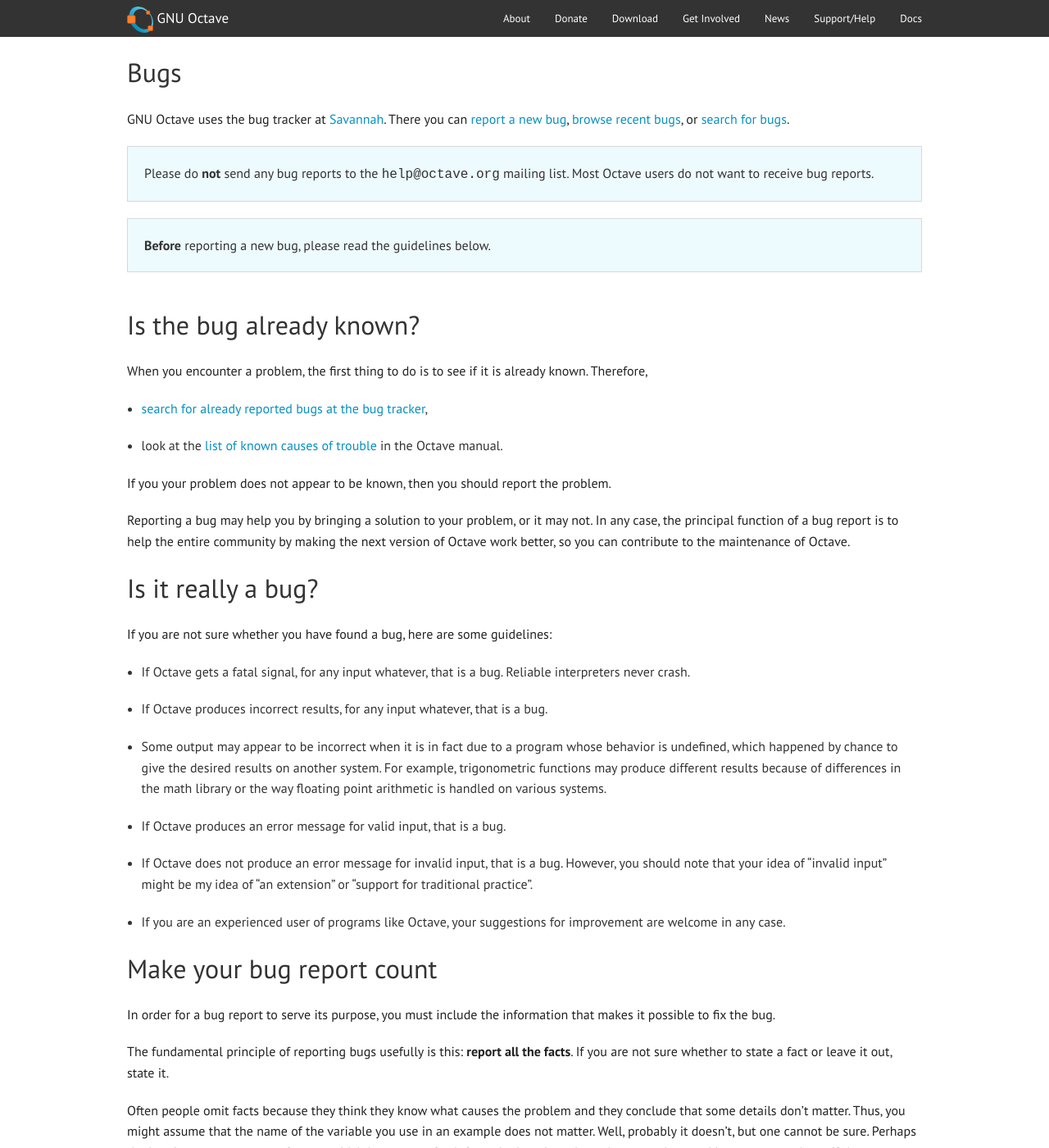
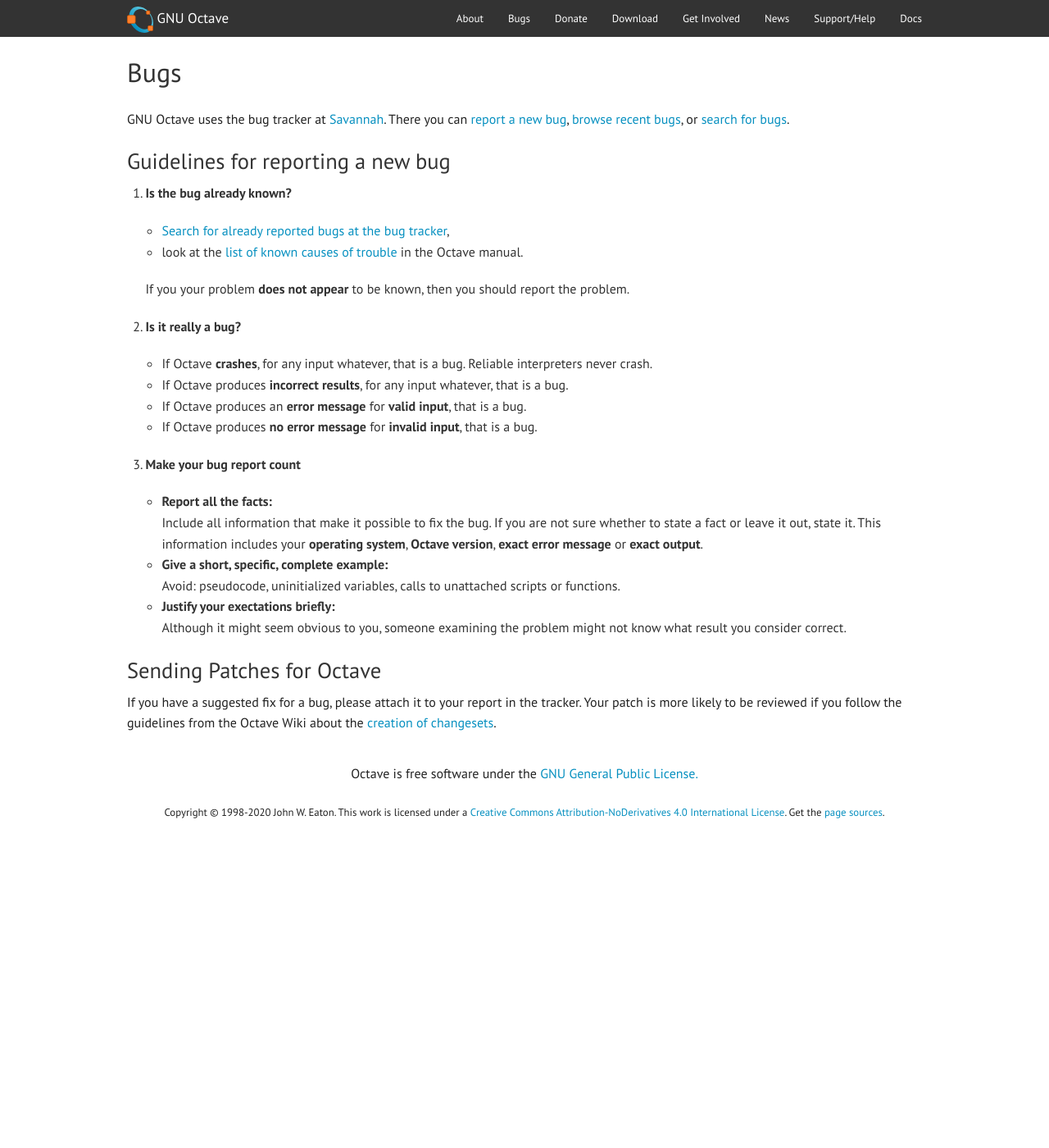
Before and after one commit to gnu-octave/gnu-octave.github.io, a Jekyll site: the page built from bugs.md, in a window 1280 px wide and 1400 px high. Shown: the whole window at 82% size. Built offline with Jekyll 4.4.1, drawn with Linux system fonts in a browser that asks for light colours; some of the changed text lies outside the part shown.

Commit message:
* bugs.md: Overhaul page.

```diff
--- a/bugs.md
+++ b/bugs.md
@@ -1,155 +1,59 @@
 ---
 layout: page
 title: Bugs
-menu: false
+menu: true
 ---
 
-GNU Octave uses the bug tracker at [Savannah][1].
-There you can [report a new bug][2], [browse recent bugs][1],
-or [search for bugs][3].
+GNU Octave uses the bug tracker at [Savannah]({{ site.bugs_url }}).
+There you can [report a new bug]({{ site.bugs_url }}&func=additem),
+[browse recent bugs]({{ site.bugs_url }}),
+or [search for bugs]({{ site.bugs_url }}&func=search).
 
-[1]: {{ site.bugs_url }}
-[2]: {{ site.bugs_url }}&func=additem
-[3]: {{ site.bugs_url }}&func=search
+### Guidelines for reporting a new bug
 
-<div class="row">
-  <div class="columns small-12">
-    <div class="panel callout">
-    Please do <strong>not</strong> send any bug reports to the
-    <samp>{{ site.help_email }}</samp> mailing list.
-    Most Octave users do not want to receive bug reports.
-    </div>
-  </div>
-</div>
+1. **Is the bug already known?**
 
-<div class="row ">
-  <div class="columns small-12">
-    <div class="panel callout">
-    <strong>Before</strong> reporting a new bug, please read the guidelines below.
-    </div>
-  </div>
-</div>
+   - [Search for already reported bugs at the bug tracker]({{ site.bugs_url }}&func=search),
+   - look at the
+     [list of known causes of trouble]({{ site.docs_url }}/Trouble.html)
+     in the Octave manual.
+
+   <p></p>
+
+   If you your problem **does not appear** to be known,
+   then you should report the problem.
+
+2. **Is it really a bug?**
+
+   - If Octave **crashes**, for any input whatever, that is a bug.
+     Reliable interpreters never crash.
+   - If Octave produces **incorrect results**, for any input whatever,
+     that is a bug.
+   - If Octave produces an **error message** for **valid input**, that is a bug.
+   - If Octave produces **no error message** for **invalid input**,
+     that is a bug.
+
+   <p></p>
+
+3. **Make your bug report count**
+
+   - **Report all the facts:**<br>
+     Include all information that make it possible to fix the bug.
+     If you are not sure whether to state a fact or leave it out, state it.
+     This information includes your **operating system**, **Octave version**,
+     **exact error message** or **exact output**.
+   - **Give a short, specific, complete example:**<br>
+     Avoid: pseudocode, uninitialized variables,
+     calls to unattached scripts or functions.
+   - **Justify your exectations briefly:**<br>
+     Although it might seem obvious to you,
+     someone examining the problem might not know what result you consider
+     correct.
 
 
+### Sending Patches for Octave
 
-# Is the bug already known?
-
-When you encounter a problem,
-the first thing to do is to see if it is already known.
-Therefore,
-
-- [search for already reported bugs at the bug tracker][3],
-
-- look at the [list of known causes of trouble][4] in the Octave manual.
-
-If you your problem does not appear to be known,
-then you should report the problem.
-
-Reporting a bug may help you by bringing a solution to your problem,
-or it may not.  In any case, the principal function of a bug report is
-to help the entire community by making the next version of Octave work
-better, so you can contribute to the maintenance of Octave.
-
-[4]: {{ site.docs_url }}/Trouble.html#Trouble
-
-
-
-# Is it really a bug?
-
-If you are not sure whether you have found a bug, here are some guidelines:
-
-- If Octave gets a fatal signal, for any input whatever, that is a bug.
-  Reliable interpreters never crash.
-
-- If Octave produces incorrect results, for any input whatever, that is a bug.
-
-- Some output may appear to be incorrect when it is in fact due to a
-  program whose behavior is undefined, which happened by chance to give
-  the desired results on another system.  For example, trigonometric
-  functions may produce different results because of differences in the
-  math library or the way floating point arithmetic is handled on various
-  systems.
-
-- If Octave produces an error message for valid input, that is a bug.
-
-- If Octave does not produce an error message for invalid input, that is
-  a bug.  However, you should note that your idea of "invalid input"
-  might be my idea of "an extension" or "support for traditional practice".
-
-- If you are an experienced user of programs like Octave, your
-  suggestions for improvement are welcome in any case.
-
-
-
-# Make your bug report count
-
-In order for a bug report to serve its purpose, you must include the
-information that makes it possible to fix the bug.
-
-The fundamental principle of reporting bugs usefully is this:
-**report all the facts**.  If you are not sure whether to
-state a fact or leave it out, state it.
-
-Often people omit facts because they think they know what causes the
-problem and they conclude that some details don't matter.  Thus, you
-might assume that the name of the variable you use in an example does
-not matter.  Well, probably it doesn't, but one cannot be sure.
-Perhaps the bug is a stray memory reference which happens to fetch
-from the location where that name is stored in memory; perhaps, if the
-name were different, the contents of that location would fool the
-interpreter into doing the right thing despite the bug.  Play it safe
-and give a specific, complete example.
-
-Keep in mind that the purpose of a bug report is to enable someone to
-fix the bug if it is not known. Always write your bug reports on
-the assumption that the bug is not known.
-
-Sometimes people give a few sketchy facts and ask, "Does this ring a
-bell?"  This cannot help us fix a bug.  It is better to send a complete
-bug report to begin with.
-
-Try to make your bug report self-contained.  If we have to ask you for
-more information, it is best if you include all the previous information
-in your response, as well as the information that was missing.
-
-The bug tracker will prompt you for some basic information like
-the version of Octave and the operating system you are using.  You
-also need to include the following to enable someone to
-investigate the bug:
-
-- A complete input file that will reproduce the bug.
-
-  A single statement may not be enough of an example--the bug might
-  depend on other details that are missing from the single statement where
-  the error finally occurs.
-
-- The command arguments you gave Octave to execute that example
-  and observe the bug.  To guarantee you won't omit something important,
-  list all the options.
-
-  If we were to try to guess the arguments, we would probably guess wrong
-  and then we would not encounter the bug.
-
-- A description of what behavior you observe that you believe is incorrect.
-  For example, "The interpreter gets a fatal signal," or, "The output produced
-  at line 208 is incorrect."
-
-- The output you expected to see.  Although it might seem obvious to you,
-  someone examining the problem might not know what result you consider
-  correct.
-
-- If you wish to suggest changes to the Octave source, send them as context
-  diffs.  If you discuss something in the Octave source, refer to it by
-  context, not by line number, because the line numbers in the development
-  sources probably won't match those in your sources.
-
-
-
-# Sending Patches for Octave
-
-If you have a suggested fix for a bug, please attach it to your report in
-the tracker.  Your patch is more likely to be reviewed if you follow the
-guidelines from the Octave Wiki about the [creation of changesets][5]
-and submit patches for Octave.
-
-[5]: {{ site.wiki_url }}/Mercurial#Submitting_patches
+If you have a suggested fix for a bug,
+please attach it to your report in the tracker.
+Your patch is more likely to be reviewed if you follow the guidelines from the
+Octave Wiki about the [creation of changesets]({{ site.wiki_url }}/Mercurial).
```
